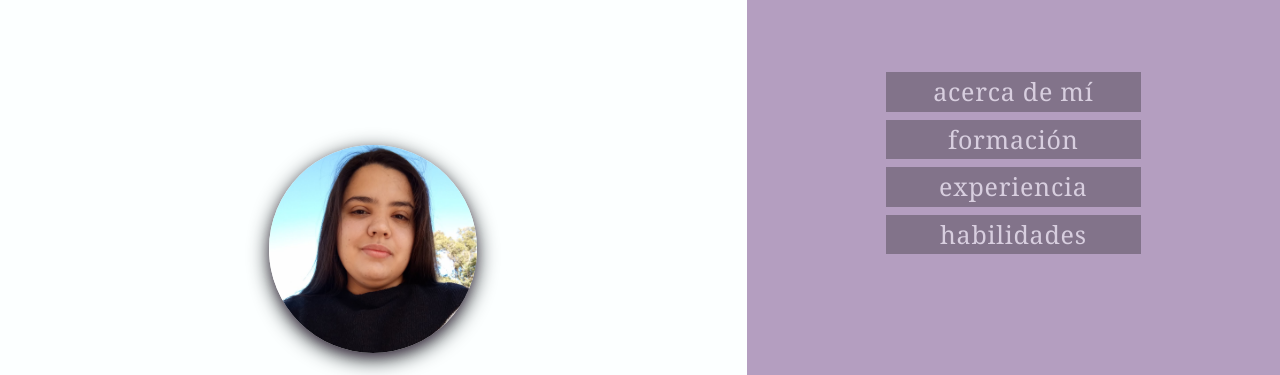
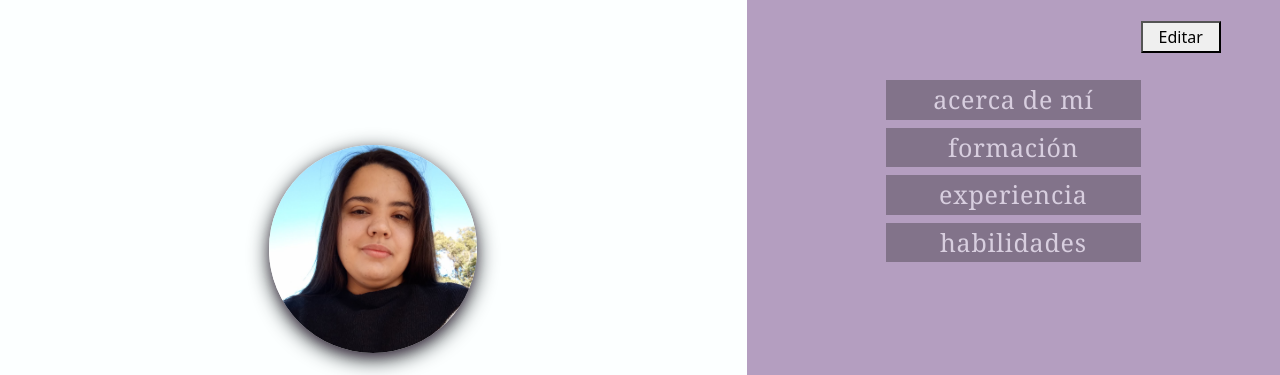
Before and after one commit to MercedesGodoy/NUEVO_FRONT_PORTFOLIO, a plain HTML site: page index.html in a window 1280 px wide. Shown: the top 375 px of the page. Drawn offline with nearby package versions, Linux system fonts and the light colour scheme; files whose address does not match are found by name.

Commit message:
agregado de boton editar

```diff
--- a/estilo.css
+++ b/estilo.css
@@ -41,9 +41,6 @@ body {
 }
 
 
-.contenedor_botones{
-    align-items: center;
-}
 .boton {
     font-size: 25px;
     border: none;
@@ -55,6 +52,13 @@ body {
     cursor: pointer;
 }
 
-button span {
+.boton span {
     width: 100%;
 }
+
+.editar {
+ width: 5rem;
+ margin-left: 100%;
+ margin-top: -20%;
+ height: 2rem;
+}
--- a/index.html
+++ b/index.html
@@ -54,6 +54,7 @@
                 <br><br><br>
                 <div class="contenedor_botones">
                     <div class="d-grid gap-2 col-6 mx-auto">
+                        <button class="editar"><span>Editar</span></button>
                         <button class="boton" type="button"><span>acerca de mí</span></button>
                         <button class="boton" type="button"><span>formación</span></button>
                         <button class="boton" type="button">experiencia</button>
```
